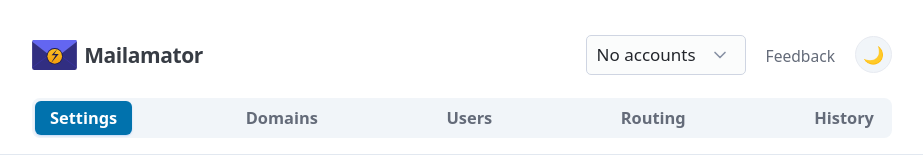
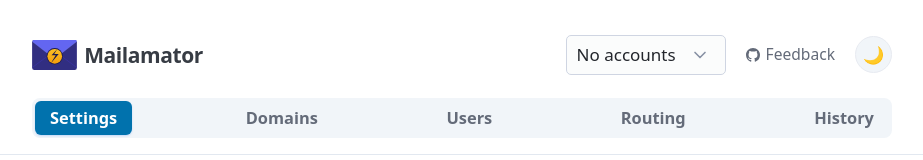
Before and after one commit to slinkers99/mailamator, a plain HTML site: page static/index.html in a window 1280 px wide. Shown: the top 160 px of the page, without its empty margins (178-1101 px from the left). Drawn offline with nearby package versions, Linux system fonts and the light colour scheme; no server answers.

Commit message:
Add GitHub icon to feedback link

```diff
--- a/static/index.html
+++ b/static/index.html
@@ -27,7 +27,7 @@
                     </select>
                 </li>
                 <li>
-                    <a href="https://github.com/kgNatx/mailamator/issues" target="_blank" rel="noopener" id="feedback-link" title="Submit feedback" aria-label="Submit feedback">Feedback</a>
+                    <a href="https://github.com/kgNatx/mailamator/issues" target="_blank" rel="noopener" id="feedback-link" title="Submit feedback" aria-label="Submit feedback"><svg width="14" height="14" viewBox="0 0 16 16" fill="currentColor" aria-hidden="true"><path d="M8 0C3.58 0 0 3.58 0 8c0 3.54 2.29 6.53 5.47 7.59.4.07.55-.17.55-.38 0-.19-.01-.82-.01-1.49-2.01.37-2.53-.49-2.69-.94-.09-.23-.48-.94-.82-1.13-.28-.15-.68-.52-.01-.53.63-.01 1.08.58 1.23.82.72 1.21 1.87.87 2.33.66.07-.52.28-.87.51-1.07-1.78-.2-3.64-.89-3.64-3.95 0-.87.31-1.59.82-2.15-.08-.2-.36-1.02.08-2.12 0 0 .67-.21 2.2.82.64-.18 1.32-.27 2-.27s1.36.09 2 .27c1.53-1.04 2.2-.82 2.2-.82.44 1.1.16 1.92.08 2.12.51.56.82 1.27.82 2.15 0 3.07-1.87 3.75-3.65 3.95.29.25.54.73.54 1.48 0 1.07-.01 1.93-.01 2.2 0 .21.15.46.55.38A8.01 8.01 0 0016 8c0-4.42-3.58-8-8-8z"/></svg> Feedback</a>
                 </li>
                 <li>
                     <button id="theme-toggle" type="button" aria-label="Toggle theme" title="Toggle theme"></button>
--- a/static/style.css
+++ b/static/style.css
@@ -184,6 +184,13 @@ header nav ul {
   padding: 0.3rem 0.5rem;
   border-radius: 5px;
   transition: color 0.15s ease, background-color 0.15s ease;
+  display: inline-flex;
+  align-items: center;
+  gap: 0.3rem;
+}
+
+#feedback-link svg {
+  flex-shrink: 0;
 }
 
 #feedback-link:hover {
```
